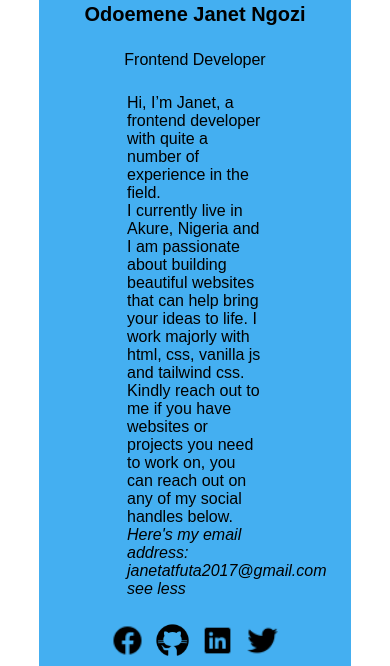
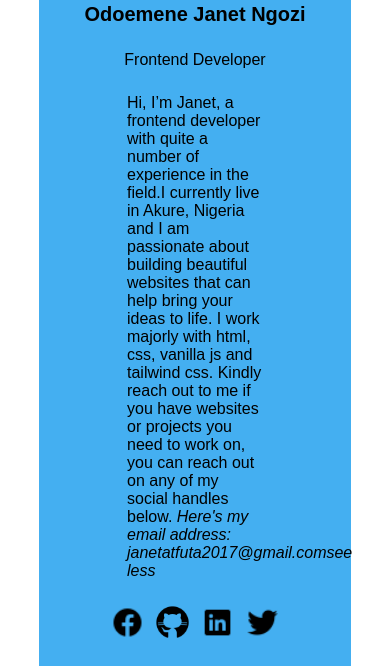
Before and after one commit to Janetngozi/personal-portfolio-2, a plain HTML site: page index.html in a window 390 px wide. Both pictures are taken after a click on the element "...see more". Shown: the part 167-833 px from the top of the page. Drawn offline with Linux system fonts and the light colour scheme.

Commit message:
second changes

```diff
--- a/index.html
+++ b/index.html
@@ -20,14 +20,14 @@
           <p data-testid="shortBio">
             Hi, I’m Janet, a frontend developer with quite a number of
             experience in the field.<em id="seemore">...see more</em
-            ><span id="displaytext"
+            ><span id="displaytext" class="hidden"
               ><span data-testid="currentLocation">I currently live in Akure, Nigeria<span>
               and I am passionate about building beautiful websites that can
               help bring your ideas to life. I work majorly with html, css,
               vanilla js and tailwind css. Kindly reach out to me if you have
               websites or projects you need to work on, you can reach out on any
               of my social handles below. <em data-testid="emailAddress">Here's my email address: janetatfuta2017@gmail.com</em></span
-            ><em id="seeless">see less</em>
+            ><em id="seeless" class="hidden">see less</em>
           </p>
           <div class="images" data-testid="socialLinks">
             <div class="img">
--- a/style.css
+++ b/style.css
@@ -3,15 +3,12 @@
   padding: 0;
   font-family: sans-serif;
 }
-#displaytext {
-  display: none;
-}
+
 #seemore {
   cursor: pointer;
 }
 #seeless {
   cursor: pointer;
-  display: none;
 }
 .container {
   display: flex;
@@ -71,6 +68,9 @@ button {
 .images img {
   width: 35px;
 }
+.hidden {
+  display: none;
+}
 
 @media (max-width: 460px) {
   .cover {
--- a/style.js
+++ b/style.js
@@ -3,19 +3,29 @@ const text = document.getElementById("displaytext");
 const seeLess = document.getElementById("seeless");
 
 seeMore.addEventListener("click", function () {
-  text.style.display = "block";
-  seeMore.style.display = "none";
-  seeLess.style.display = "block";
+  text.classList.remove("hidden");
+  seeMore.classList.add("hidden");
+  seeLess.classList.remove("hidden");
 });
 seeLess.addEventListener("click", function () {
-  text.style.display = "none";
-  seeLess.style.display = "none";
-  seeMore.style.display = "block";
+  text.classList.toggle("hidden");
+  seeLess.classList.toggle("hidden");
+  seeMore.classList.toggle("hidden");
 });
+// seeMore.addEventListener("click", function () {
+//   text.style.display = "block";
+//   seeMore.style.display = "none";
+//   seeLess.style.display = "block";
+// });
+// seeLess.addEventListener("click", function () {
+//   text.style.display = "none";
+//   seeLess.style.display = "none";
+//   seeMore.style.display = "block";
+// });
 function updateTime() {
-    let now = new Date();
-    let utcTime = now.toISOString().split("T")[1].split(".")[0]; // Extracts HH:MM:SS from UTC
-    document.getElementById("utc-time").textContent = utcTime;
+  let now = new Date();
+  let utcTime = now.toISOString().split("T")[1].split(".")[0]; // Extracts HH:MM:SS from UTC
+  document.getElementById("utc-time").textContent = utcTime;
 }
 
 window.onload = updateTime; // Updates time when page loads
```
